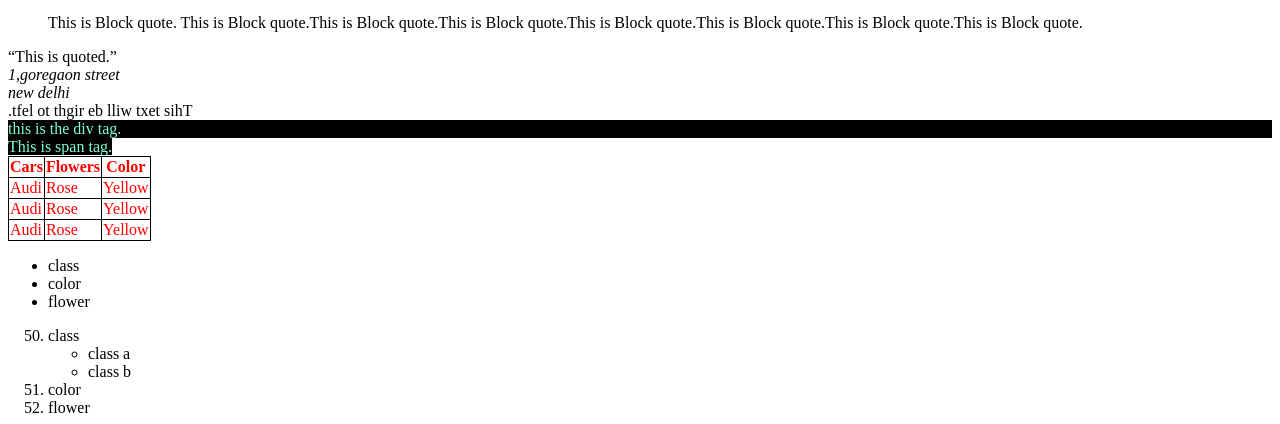
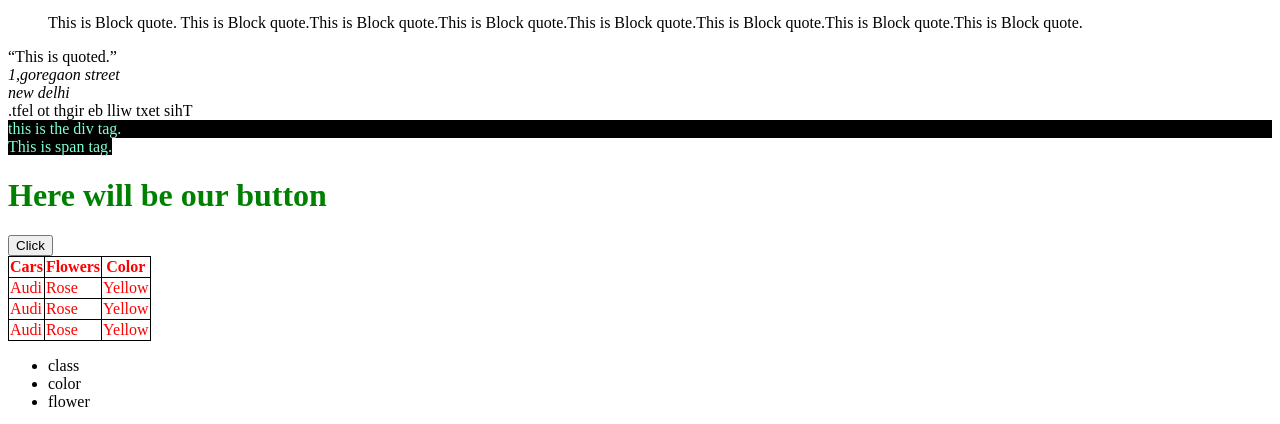
Before and after one commit to pranjal36/Webdev-Bootcamp, a plain HTML site: page index.html in a window 1280 px wide. Shown: the part 595-1019 px from the top of the page. Drawn offline with Linux system fonts and the light colour scheme.

Commit message:
Added button

```diff
--- a/index.html
+++ b/index.html
@@ -77,6 +77,10 @@
             This is span tag.
         </span>
     <!--This will be commented-->
+
+    <h1>Here will be our button</h1>
+    <button type="button">Click</button>
+
     <table id="101" class="red-color">
         <tr>
             <th>Cars</th>
```
